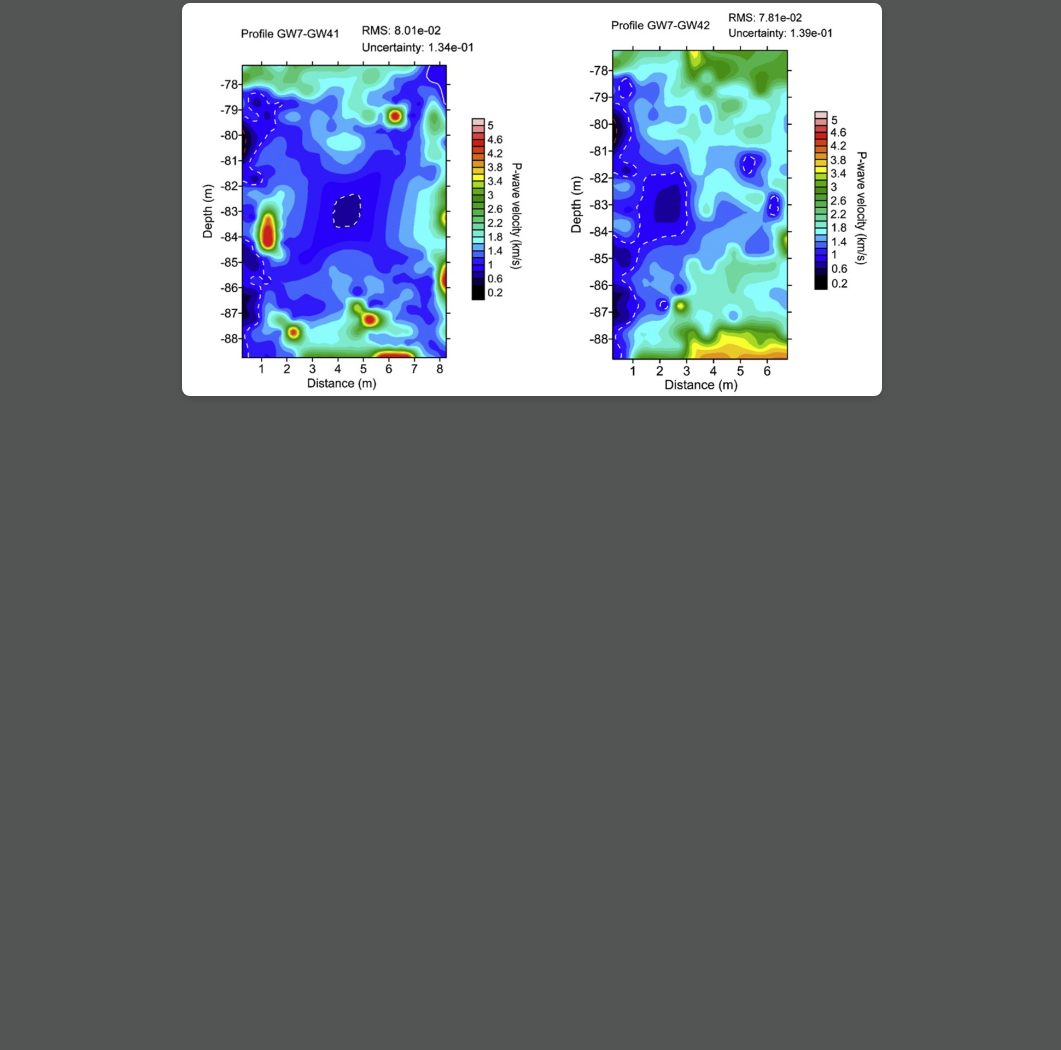
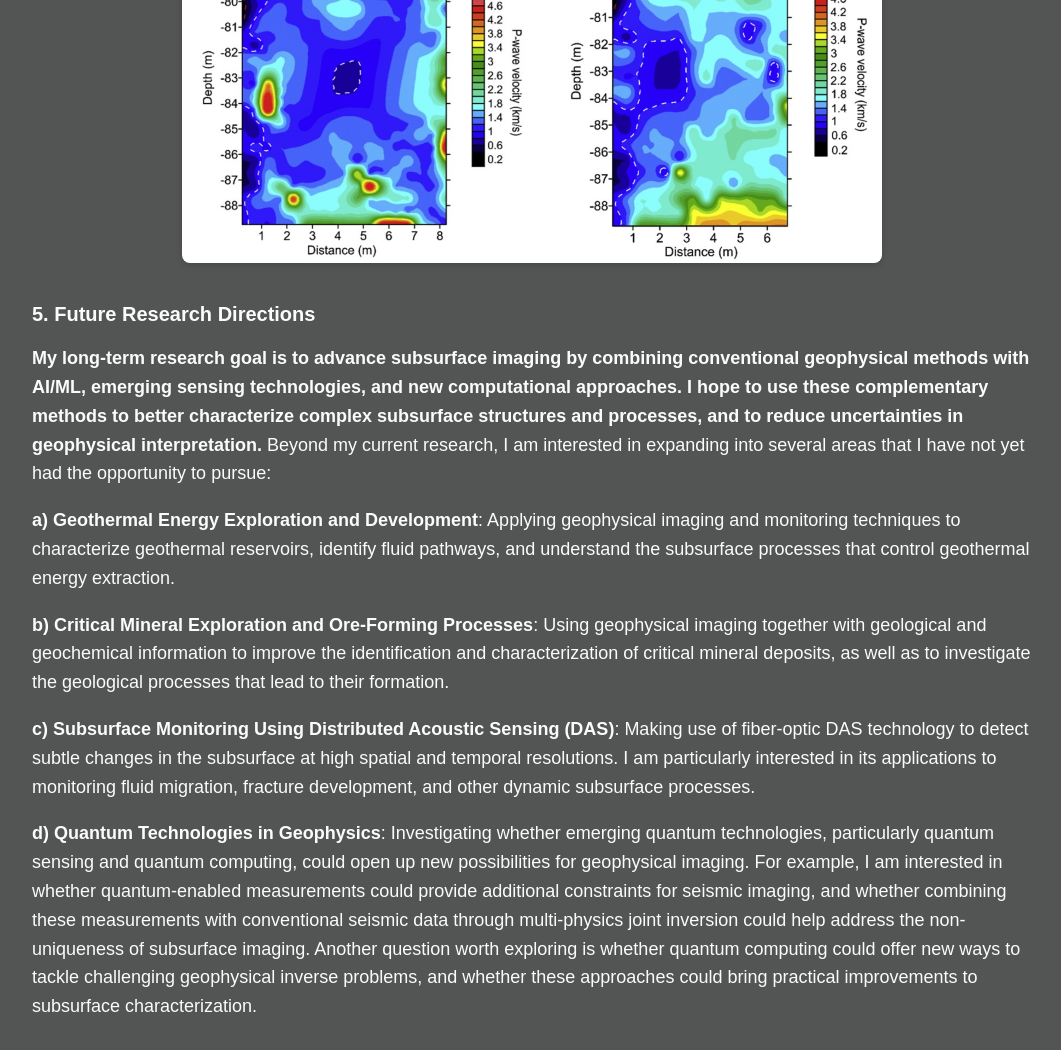
Before and after one commit to chenglongduan/chenglongduan.github.io, a plain HTML site: page research.html in a window 1280 px wide. Shown: the part 4123-5173 px from the top of the page, without its empty margins (108-1169 px from the left). Before the commit the page ends 4599 px from the top, so only its background shows below. Drawn offline with Linux system fonts and the light colour scheme.

Commit message:
Add files via upload
update the file

```diff
--- a/research.html
+++ b/research.html
@@ -192,12 +192,27 @@
         <div class="research-text">
           <div class="research-title">4. Near surface hazard detection</div>
           <div class="research-content">
-             <p>Monitoring near-surface hazards within the uppermost crust of the Earth is crucial for maintaining environmental sustainability. As a master student, I worked on karst cave imaging in limestone areas, carrying out the full process from field acquisition to interpretation for the city metro and infrastructure projects in China. This work, aimed at mitigating risks of foundation collapse, has remained my most-cited publication and continues to shape my perspective on applied near-surface seismology.</p>
-            <p>I am excited about this research direction because it requires evidence with unprecedented temporal and spatial resolution, demanding the use of cutting-edge technologies. I plan to utilize fiber-optic sensing (DAS) to detect subtle subsurface changes, with three main applications: (1) Groundwater and hydrocarbon systems: monitoring land subsidence in major US cities driven by groundwater depletion and oil and gas production; (2) Volcanic systems: tracking magma movement and eruption dynamics in volcanic regions such as Hawaii; (3) Carbon capture and storage (CCS): monitoring CO2 migration, detecting injection-induced seismicity, and identifying potential leakage pathways for safe long-term storage. My approach will integrate DAS time-lapse imaging with coda wave interferometry, and it will be highly collaborative by incorporating geodetic methods such as InSAR and strong partnerships with government agencies to ensure scientific and societal impact.</p>
+             <p>Monitoring near-surface hazards in the shallow subsurface is essential for environmental sustainability and infrastructure safety. My early research experiences laid the foundation for my subsequent work in engineering and applied geophysics. During my master’s studies, I investigated karst cavity detection in limestone terrains using crosshole seismic tomography. This work provided me with hands-on experience throughout the research process, from field data acquisition and seismic data processing to velocity inversion and geological interpretation. By relating P-wave velocity variations to subsurface cavities, fractures, and their fillings, I explored the use of seismic methods to identify geological conditions that could threaten foundation stability and infrastructure development. This research resulted in a publication in Engineering Geology (Duan et al., 2017), which remains my most-cited paper to date. More importantly, the entire research experience strongly influenced my perspective on applied near-surface seismology.</p>
           </div>
         </div>
       <img class="research-image" src="images/research4.jpg" alt="Near surface hazard detection">
       </div>
+
+             <!-- Future Research -->
+      <div class="research-entry">
+        <div class="research-text">
+          <div class="research-title">5. Future Research Directions</div>
+          <div class="research-content">
+             <p><strong>My long-term research goal is to advance subsurface imaging by combining conventional geophysical methods with AI/ML, emerging sensing technologies, and new computational approaches. I hope to use these complementary methods to better characterize complex subsurface structures and processes, and to reduce uncertainties in geophysical interpretation.</strong> Beyond my current research, I am interested in expanding into several areas that I have not yet had the opportunity to pursue:</p>
+<p><b>a) Geothermal Energy Exploration and Development</b>: Applying geophysical imaging and monitoring techniques to characterize geothermal reservoirs, identify fluid pathways, and understand the subsurface processes that control geothermal energy extraction.</p>
+<p><b>b) Critical Mineral Exploration and Ore-Forming Processes</b>: Using geophysical imaging together with geological and geochemical information to improve the identification and characterization of critical mineral deposits, as well as to investigate the geological processes that lead to their formation.</p>
+<p><b>c) Subsurface Monitoring Using Distributed Acoustic Sensing (DAS)</b>: Making use of fiber-optic DAS technology to detect subtle changes in the subsurface at high spatial and temporal resolutions. I am particularly interested in its applications to monitoring fluid migration, fracture development, and other dynamic subsurface processes.</p>
+<p><b>d) Quantum Technologies in Geophysics</b>: Investigating whether emerging quantum technologies, particularly quantum sensing and quantum computing, could open up new possibilities for geophysical imaging. For example, I am interested in whether quantum-enabled measurements could provide additional constraints for seismic imaging, and whether combining these measurements with conventional seismic data through multi-physics joint inversion could help address the non-uniqueness of subsurface imaging. Another question worth exploring is whether quantum computing could offer new ways to tackle challenging geophysical inverse problems, and whether these approaches could bring practical improvements to subsurface characterization.</p>
+          </div>
+        </div>
+
+      </div>
+
 
     </div> <!-- End of .research-description -->
   </div> <!-- End of .research-container -->
```
